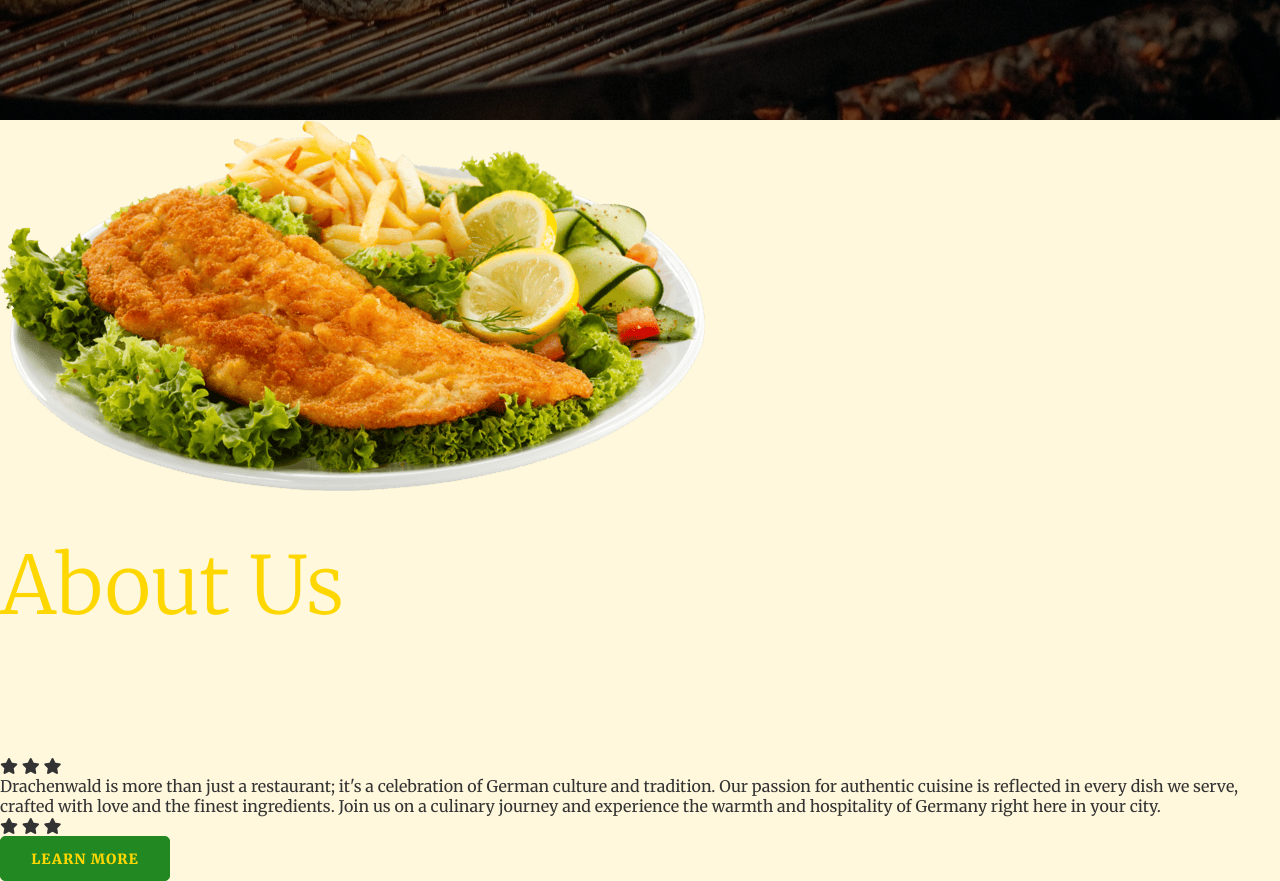
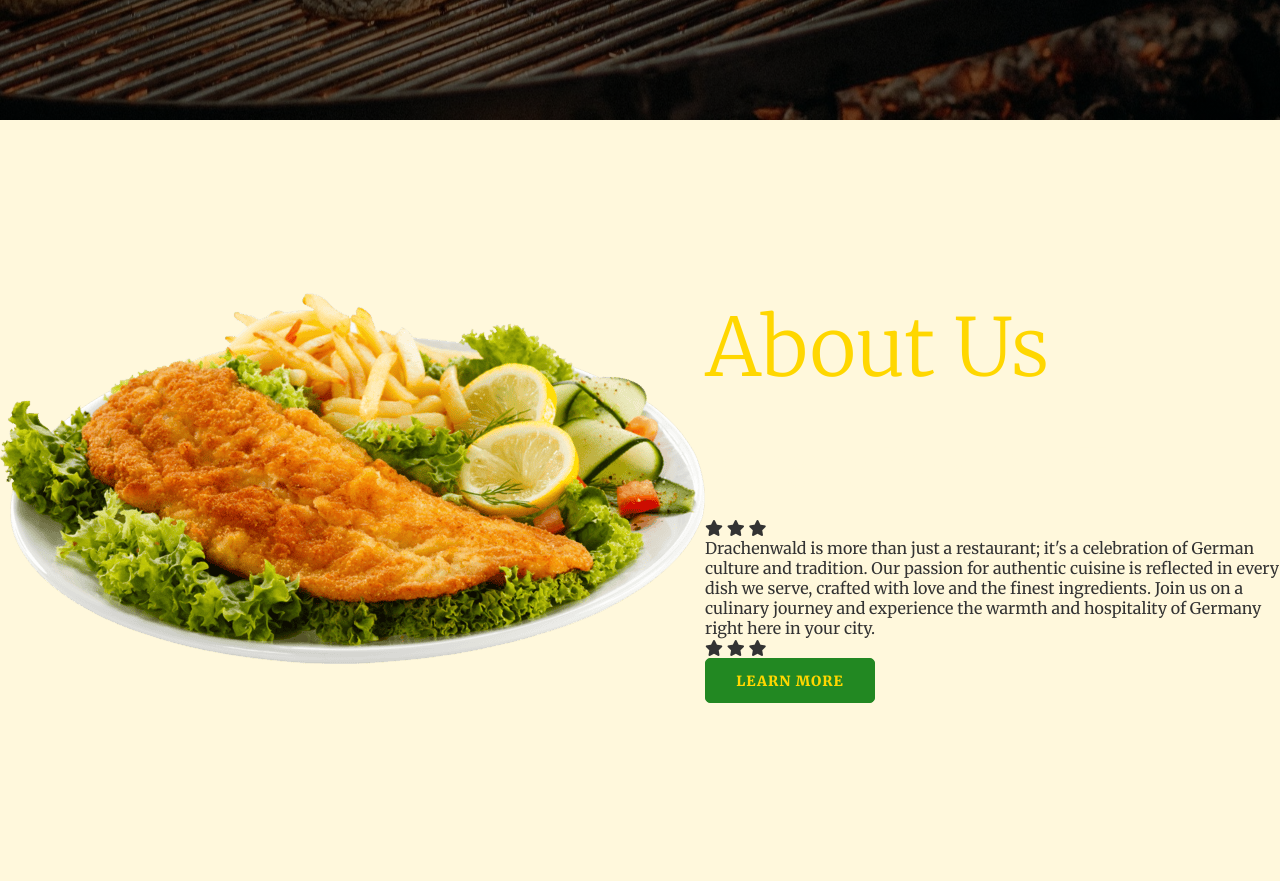
Before and after one commit to Nimira43/Drachenwald, a website: page index.html in a window 1280 px wide. Shown: the part 680-1561 px from the top of the page. After the commit the page ends 1520 px from the top, so only its background shows below. Drawn offline with Linux system fonts and the light colour scheme; a web font is replaced by a local one.

Commit message:
Styling .about-us

```diff
--- a/scss/_layout.scss
+++ b/scss/_layout.scss
@@ -22,3 +22,13 @@
     @include centering(50%);
   }
 }
+
+.about-us {
+  height: 90vh;
+  display: flex;
+  align-items: center;
+
+  @media(max-width: 900px) {
+    height: 70vh;
+  }
+}
```
Also changed, not shown: css/main.css.
